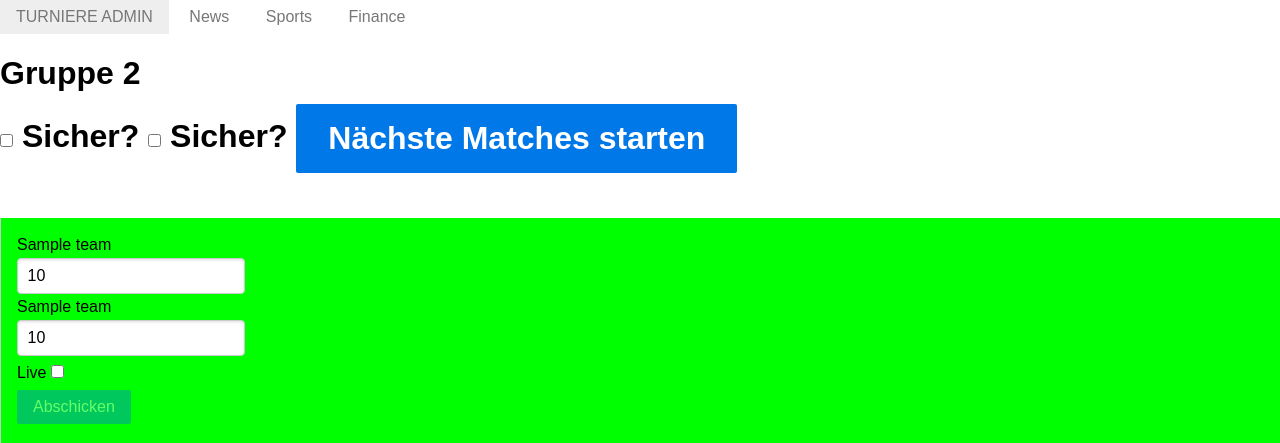
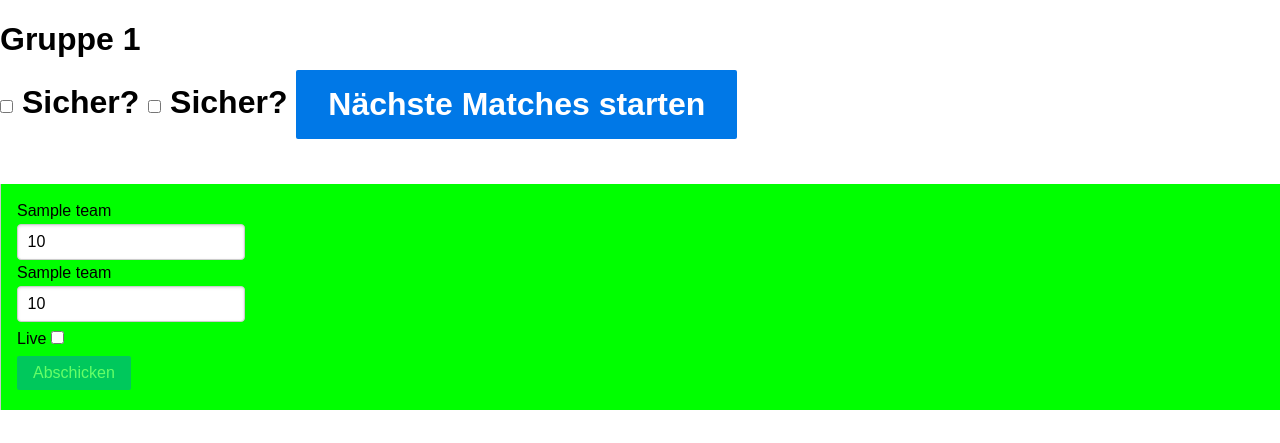
Before and after one commit to Malaber/turniere-match, a Flask app: page / in a window 1280 px wide. Shown: the top 443 px of the page. Run offline with Flask 2, Linux system fonts and the light colour scheme; a database or web service that is not in the repository returns one stand-in record (values such as "Sample title"); data that the repository does not hold is empty.

Commit message:
Remove navbar

```diff
--- a/templates/index.jinja2
+++ b/templates/index.jinja2
@@ -17,21 +17,12 @@
 </head>
 
 <body>
-    <!-- Navbar -->
-    <div class="pure-menu pure-menu-horizontal">
-        <a href="#" class="pure-menu-heading pure-menu-link">Turniere Admin</a>
-        <ul class="pure-menu-list">
-            <li class="pure-menu-item"><a href="#" class="pure-menu-link">News</a></li>
-            <li class="pure-menu-item"><a href="#" class="pure-menu-link">Sports</a></li>
-            <li class="pure-menu-item"><a href="#" class="pure-menu-link">Finance</a></li>
-        </ul>
-    </div>
     <!-- Matches -->
     {% for stage in stages %}
     {% set sid = stage['level'] %}
     <h1>
         {% if stage.group %}
-        Gruppe {{ sid + 1 }}
+        Gruppe {{ sid }}
         {% else %}
         Stage {{ sid + 1 }}
         {% endif %}
```
